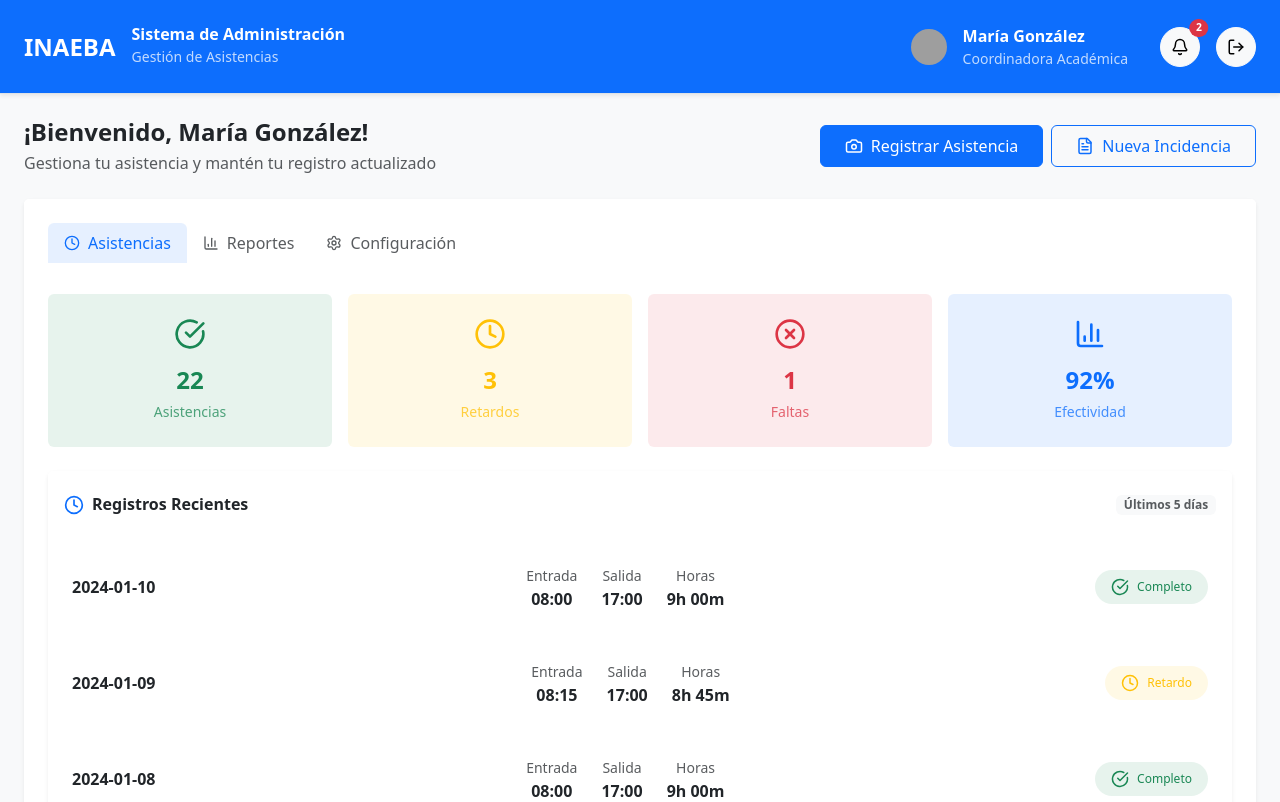
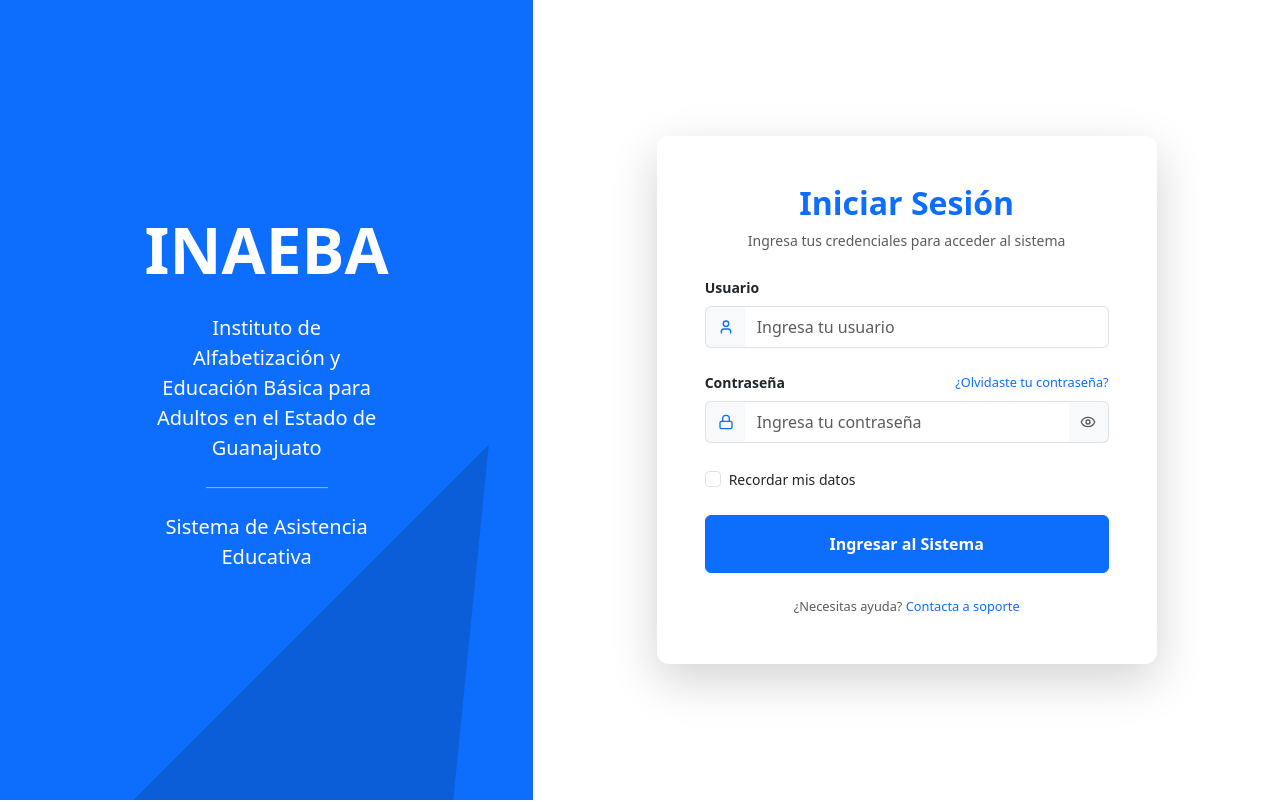
Before and after one commit to IsaacCanoH/Frontend_RVA, a React (Vite) app: page /login in a window 1280 px wide. Shown: the top 802 px of the page. Built offline with nearby package versions, Linux system fonts and the light colour scheme; grey boxes are pictures that could not be loaded.

Commit message:
Dashboard Config

```diff
--- a/src/App.jsx
+++ b/src/App.jsx
@@ -1,11 +1,10 @@
 import React from "react";
-import LoginPage from "./components/Auth/Login";
-import DashboardPage from "./components/Empleado/DashboardPage";
+import AppRoutes from "./routes/AppRoutes"
 
 const App = () => {
   return (
     <div>
-      <DashboardPage />
+      <AppRoutes />
     </div>
   );
 };
--- a/src/components/Auth/Login.jsx
+++ b/src/components/Auth/Login.jsx
@@ -5,6 +5,7 @@
 import "bootstrap/dist/css/bootstrap.min.css"
 import styles from "../../styles/login.module.css"
 import { useLoader } from "../../context/LoaderContext"
+import { useNavigate } from "react-router-dom"
 
 const LoginPage = () => {
   const [showPassword, setShowPassword] = useState(false)
@@ -24,6 +25,8 @@
     })
   }
 
+  const navigate = useNavigate()
+
   const handleSubmit = async (e) => {
     e.preventDefault()
     const { usuario, password } = formData
@@ -33,7 +36,7 @@
       const result = await login(usuario, password)
 
       if (result.success) {
-        alert(`¡Bienvenido, ${result.usuario.nombre}!`)
+        navigate("/dashboard")
       } else {
         alert(`Error: ${result.error}`)
       }
--- a/src/components/Empleado/DashboardHeader.jsx
+++ b/src/components/Empleado/DashboardHeader.jsx
@@ -13,6 +13,7 @@
   getNotificationIcon,
   getNotificationBadgeColor,
   styles,
+  handleLogout
 }) => {
   return (
     <nav className="navbar navbar-expand-lg bg-primary shadow-sm border-bottom py-4">
@@ -30,15 +31,15 @@
         <div className="d-flex align-items-center gap-3">
           <div className="d-none d-lg-flex align-items-center me-3">
             <img
-              src={usuario.avatar || "/placeholder.svg"}
-              alt="Avatar"
+              src={"/images/avt_default.png"}
               className="rounded-circle me-3"
               width="36"
               height="36"
+              style={{ border: "2px solid #ffffff" }}
             />
             <div>
-              <div className="fw-semibold text-white">{usuario.nombre}</div>
-              <div className="text-white opacity-75 small">{usuario.cargo}</div>
+              <div className="fw-semibold text-white">{usuario.nombre} {usuario.apellido}</div>
+              <div className="text-white opacity-75 small">{usuario.rol}</div>
             </div>
           </div>
 
@@ -104,9 +105,8 @@
                     notifications.map((notification) => (
                       <div
                         key={notification.id}
-                        className={`p-4 border-bottom ${styles.notificationItem} ${
-                          !notification.leida ? styles.notificationUnread : ""
-                        }`}
+                        className={`p-4 border-bottom ${styles.notificationItem} ${!notification.leida ? styles.notificationUnread : ""
+                          }`}
                       >
                         <div className="d-flex align-items-start">
                           <div className="me-3 mt-1 d-flex align-items-center justify-content-center">
@@ -174,9 +174,11 @@
           <button
             className="btn btn-light btn-sm rounded-circle p-2 d-flex align-items-center justify-content-center"
             style={{ width: "40px", height: "40px" }}
+            onClick={handleLogout}
           >
             <LogOut size={18} />
           </button>
+
         </div>
       </div>
     </nav>
--- a/src/components/Empleado/DashboardPage.jsx
+++ b/src/components/Empleado/DashboardPage.jsx
@@ -5,6 +5,7 @@
 import IncidenciaModal from "./IncidenciaModal"
 import styles from "../../styles/dashboard.module.css"
 import "bootstrap/dist/css/bootstrap.min.css"
+import { useNavigate } from "react-router-dom"
 
 import {
   Camera,
@@ -33,6 +34,13 @@
   const [cameraActive, setCameraActive] = useState(false)
   const videoRef = useRef(null)
   const notificationRef = useRef(null)
+  const navigate = useNavigate()
+
+  const handleLogout = () => {
+    localStorage.removeItem("token")
+    localStorage.removeItem("usuario")
+    navigate("/login")
+  }
 
   const [incidenciaForm, setIncidenciaForm] = useState({
     tipo: "",
@@ -84,11 +92,9 @@
     },
   ])
 
-  const usuario = {
-    nombre: "María González",
-    cargo: "Coordinadora Académica",
-    avatar: "/placeholder.svg?height=40&width=40",
-  }
+  const storedUser = localStorage.getItem("usuario")
+  const usuario = storedUser ? JSON.parse(storedUser) : { nombre: "Invitado", cargo: "", avatar: "" }
+
 
   const historialAsistencias = [
     { fecha: "2024-01-10", entrada: "08:00", salida: "17:00", estado: "completo", horas: "9h 00m" },
@@ -205,6 +211,7 @@
         getNotificationIcon={getNotificationIcon}
         getNotificationBadgeColor={getNotificationBadgeColor}
         styles={styles}
+        handleLogout={handleLogout}
       />
 
       <div className="container-fluid px-4 py-4">
--- a/src/components/Empleado/DashboardTabs.jsx
+++ b/src/components/Empleado/DashboardTabs.jsx
@@ -85,7 +85,7 @@
             <div className="card-body p-0">
               <div className="list-group list-group-flush">
                 {historialAsistencias.map((registro, index) => (
-                  <div key={index} className="list-group-item border-0 py-4 px-4">
+                  <div key={index} className="list-group-item border-bottom  border-0 py-4 px-4">
                     <div className="d-flex justify-content-between flex-wrap gap-3 align-items-center">
                       <div>
                         <div className="fw-semibold text-dark">{registro.fecha}</div>
@@ -148,7 +148,7 @@
       <div className="row g-4 mb-4">
         <div className="col-12 d-flex flex-column flex-lg-row justify-content-between align-items-start align-items-lg-center gap-3">
           <div>
-            <h4 className="fw-bold text-dark mb-1">¡Bienvenido, {usuario.nombre}!</h4>
+            <h4 className="fw-bold text-dark mb-1">¡Bienvenido, {usuario.nombre} {usuario.apellido}!</h4>
             <p className="text-muted mb-0">Gestiona tu asistencia y mantén tu registro actualizado</p>
           </div>
 
--- /dev/null
+++ b/src/routes/AppRoutes.jsx
@@ -0,0 +1,25 @@
+import { BrowserRouter as Router, Routes, Route, Navigate } from "react-router-dom"
+import LoginPage from "../components/Auth/Login"
+import DashboardPage from "../components/Empleado/DashboardPage"
+import PrivateRoute from "./PrivateRoute"
+
+const AppRoutes = () => {
+  return (
+    <Router>
+      <Routes>
+        <Route path="/login" element={<LoginPage />} />
+        <Route
+          path="/dashboard"
+          element={
+            <PrivateRoute>
+              <DashboardPage />
+            </PrivateRoute>
+          }
+        />
+        <Route path="*" element={<Navigate to="/login" />} />
+      </Routes>
+    </Router>
+  )
+}
+
+export default AppRoutes
--- /dev/null
+++ b/src/routes/PrivateRoute.jsx
@@ -0,0 +1,15 @@
+import { Navigate } from "react-router-dom"
+
+const PrivateRoute = ({ children }) => {
+  const token = localStorage.getItem("token")
+
+  // Si no hay token, redirige al login
+  if (!token) {
+    return <Navigate to="/login" replace />
+  }
+
+  // Si hay token, muestra el componente hijo (ej. Dashboard)
+  return children
+}
+
+export default PrivateRoute
--- a/src/services/authService.js
+++ b/src/services/authService.js
@@ -13,9 +13,11 @@
     const data = await response.json();
 
     if (response.ok && data.token) {
-      localStorage.setItem("token", data.token);
-      return { success: true, usuario: data.payload };
-    } else {
+      localStorage.setItem("token", data.token)
+      localStorage.setItem("usuario", JSON.stringify(data.payload))
+      return { success: true, usuario: data.payload }
+    }
+    else {
       return { success: false, error: data.error || "Algo salió mal" };
     }
   } catch (error) {
```
Also changed, not shown: public/images/avt_default.png (added).
